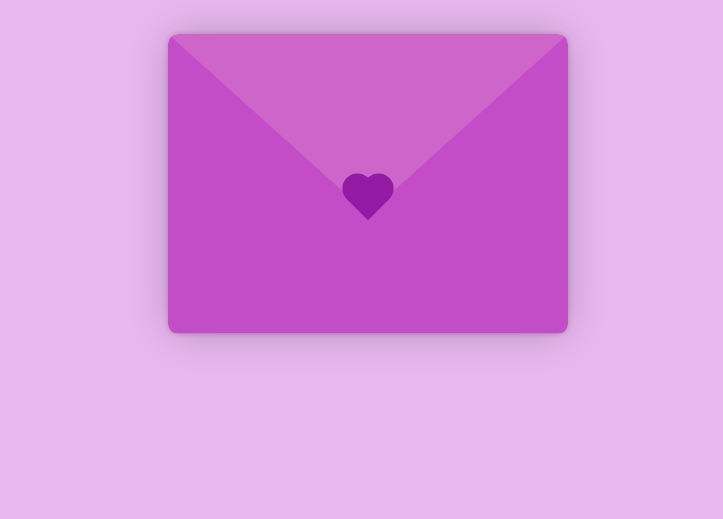
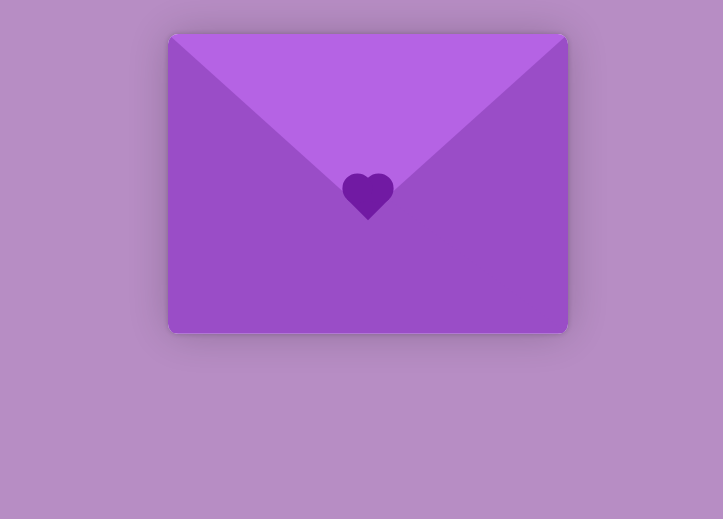
Before and after one commit to KySanX/CartaV, a plain HTML site: page index.html in a window 1280 px wide. Shown: the part 281-800 px from the top of the page, without its empty margins (272-995 px from the left). Drawn offline with Linux system fonts and the light colour scheme.

```diff
--- a/style.css
+++ b/style.css
@@ -6,13 +6,13 @@
 
 :root {
     --primario: #fff;
-    --fondo: #e8b7ee;
-    --fondo-sobre: #c983c4;
-    --solapa-sobre: #ce65c9;
-    --cuerpo-sobre: #c34dc7;
+    --fondo: #b78dc4;
+    --fondo-sobre: #995eb1;
+    --solapa-sobre: #b563e4;
+    --cuerpo-sobre: #9a4dc7;
     --sombra: rgba(0, 0, 0, 0.2);
     --texto: #003049;
-    --corazon: #931aa3;
+    --corazon: #711aa3;
 }
 
 body {
```
